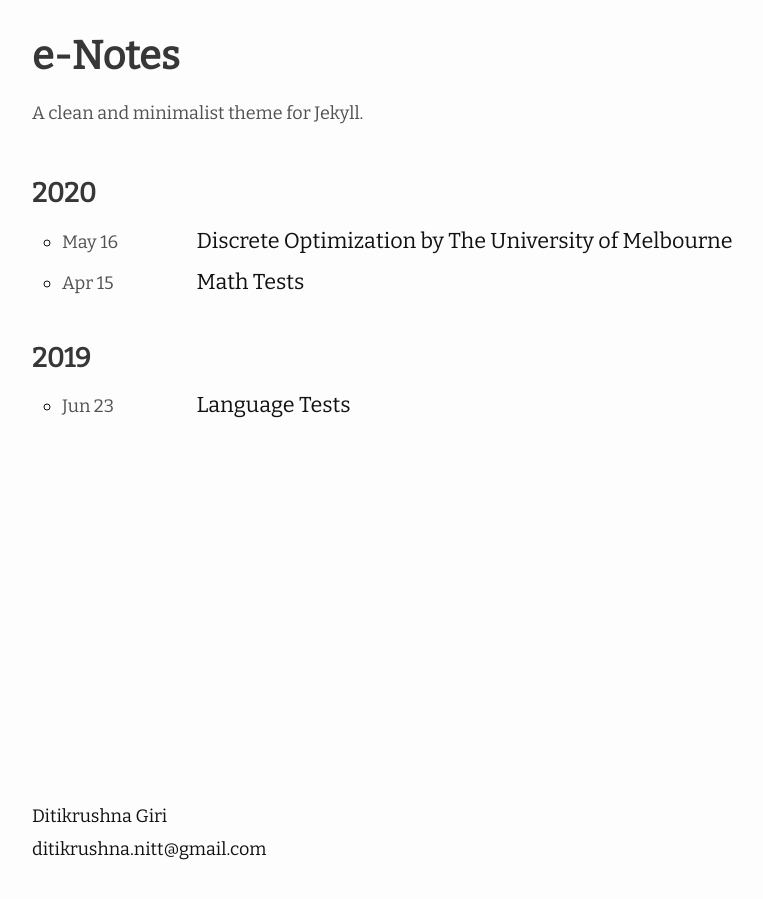
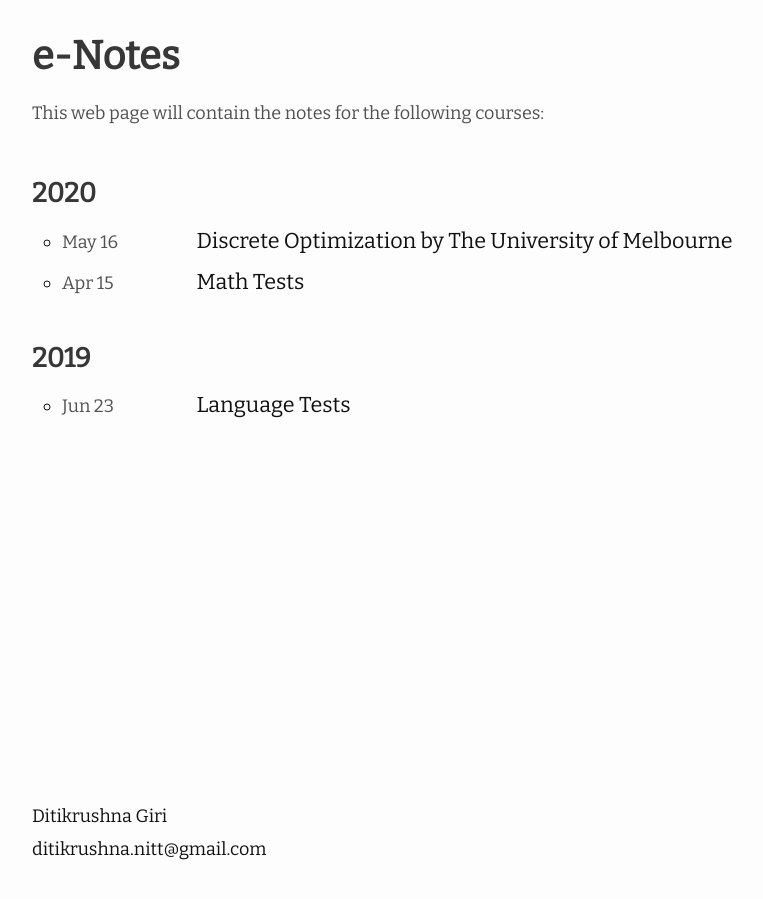
Before and after one commit to ditikrushna/eNotes, a Jekyll site: the page built from index.md, in a window 1280 px wide. Shown: the whole page, without its empty margins (238-1001 px from the left). Built offline with Jekyll 4.4.1, drawn with Linux system fonts in a browser that asks for light colours; nearby versions of some CDN libraries.

Commit message:
Update _config.yml

```diff
--- a/_config.yml
+++ b/_config.yml
@@ -3,7 +3,7 @@ author: Ditikrushna Giri # Your name
 email: ditikrushna.nitt@gmail.com # your email shown in the footer
 url: https://ditikrushna.me/eNotes/ # this is your site's root address.
 description: > # this means to ignore newlines until "show_excerpts:"
-  A clean and minimalist theme for Jekyll.
+ This web page will contain the notes for the following courses:
 favicon: "./favicon.ico" # set the favicon of the site
 
 show_excerpts: false # set to true to show excerpts on the homepage
```
